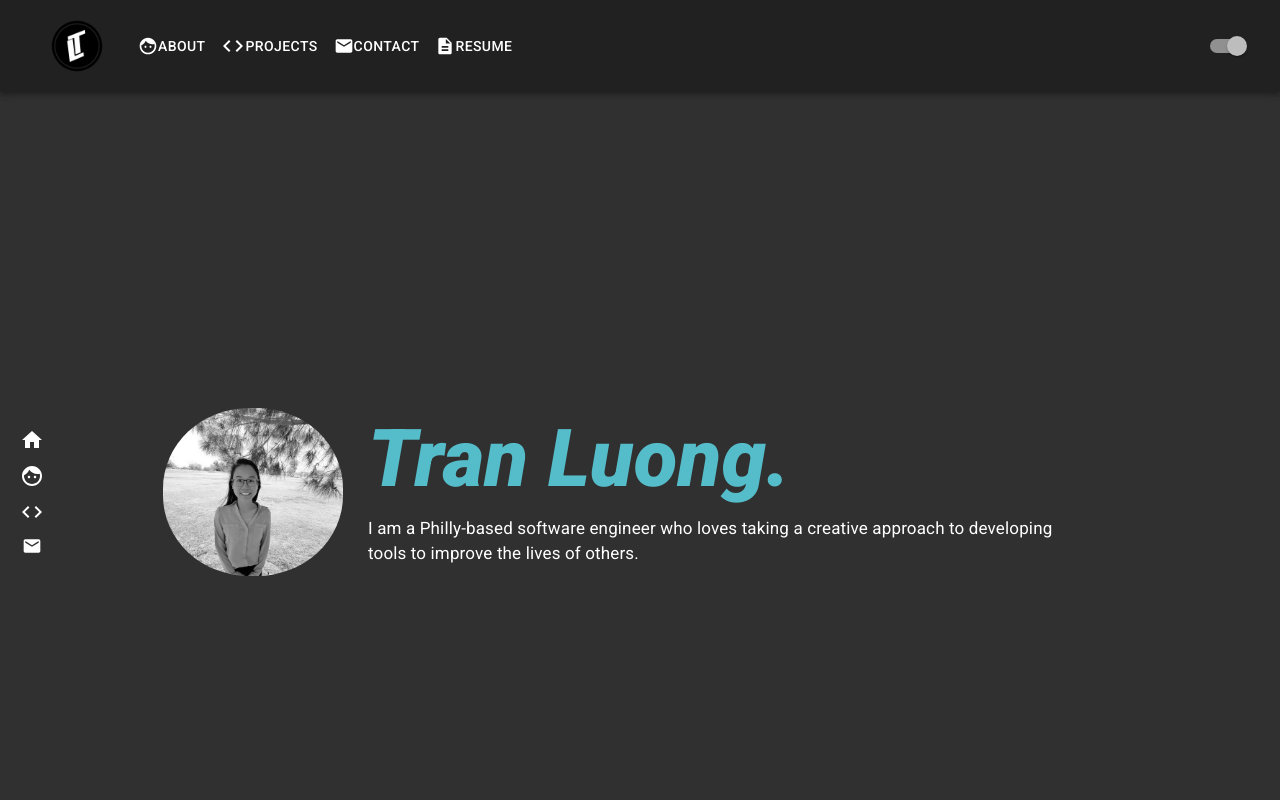
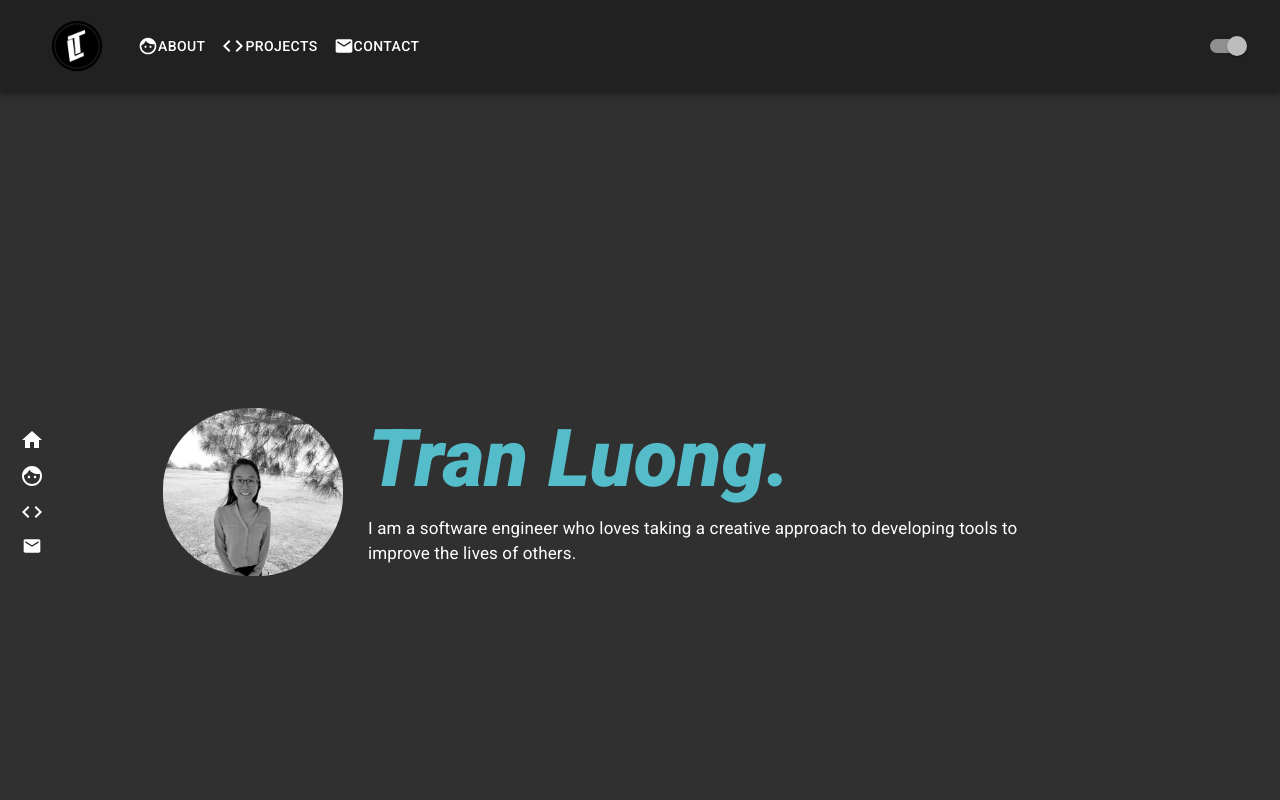
Before and after one commit to luongt13/tl-portfolio, a React (Create React App) app: page / in a window 1280 px wide. Shown: the top 800 px of the page. Built offline with nearby package versions, Linux system fonts and the light colour scheme.

Commit message:
update nav and intro

```diff
--- a/src/components/Intro/Intro.jsx
+++ b/src/components/Intro/Intro.jsx
@@ -6,7 +6,7 @@ export default function Intro() {
         <img src="/images/profile-pic.jpg" alt="profile" id="profile"/>
             <div className="intro-text">
                 <h1 className="big-text color-label">Tran Luong.</h1>
-                <p>I am a Philly-based software engineer who loves taking a creative approach to developing tools to improve the lives of others.</p>
+                <p>I am a software engineer who loves taking a creative approach to developing tools to improve the lives of others.</p>
             </div>
 
         </div>
--- a/src/components/Nav/Nav.jsx
+++ b/src/components/Nav/Nav.jsx
@@ -40,7 +40,6 @@ export default function Nav(props) {
                     <Button href="#about"><Face fontSize="small"/> About</Button>
                     <Button href="#projects"><Code/> Projects</Button>
                     <Button href="#contact"><Email fontSize="small"/> Contact</Button>
-                    <Button href="https://drive.google.com/file/d/1K2h7IQ9HX0OBxlXhZAPXn9zFZW9B5uaJ/view?usp=sharing" target="blank"><Description fontSize="small"/> Resume</Button>
                 </div>
                 <Switch className="switch" color="default" checked={props.mode.checked} onChange={props.handleChange} name="checked"></Switch>
             </Toolbar>
```
